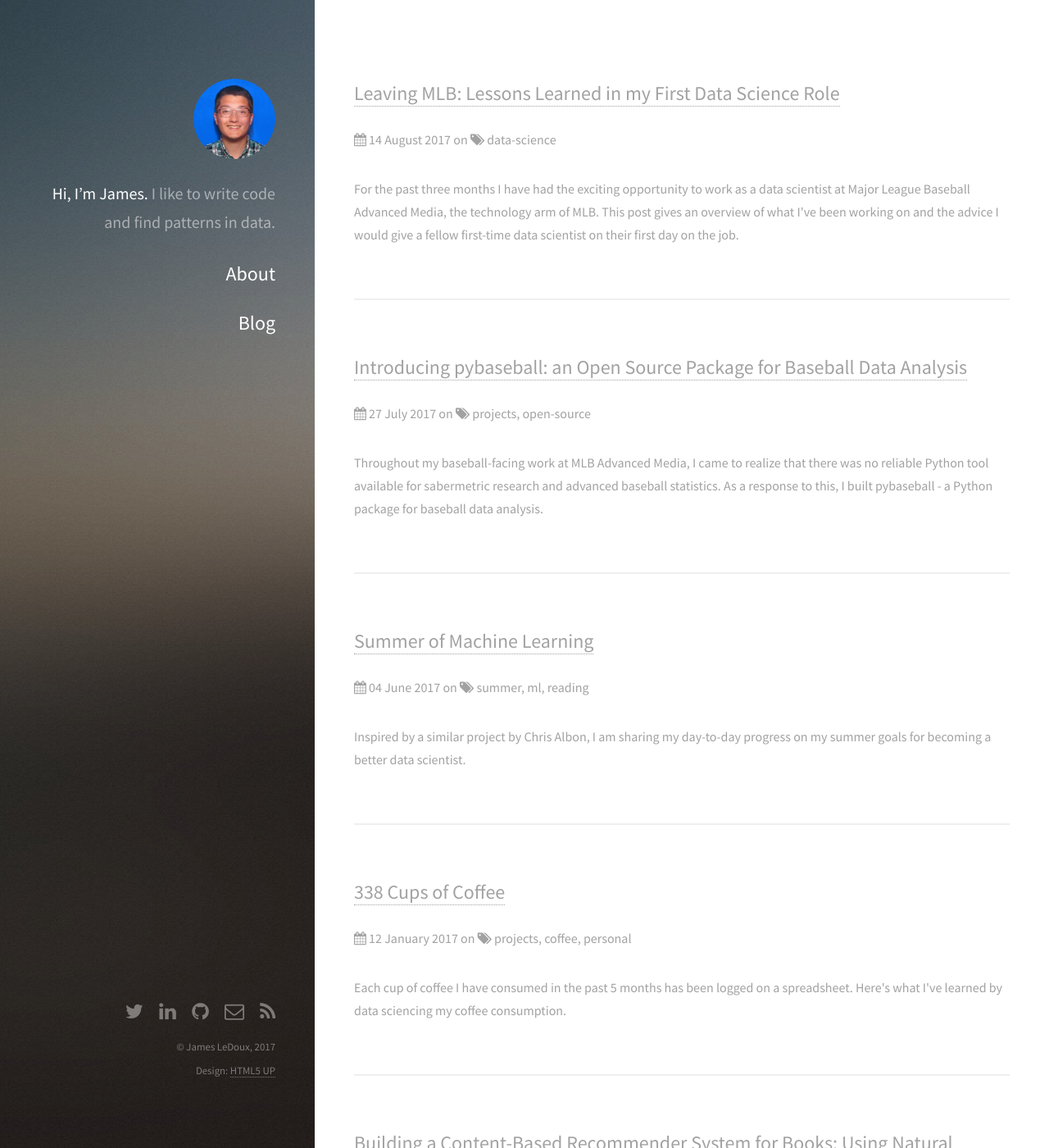
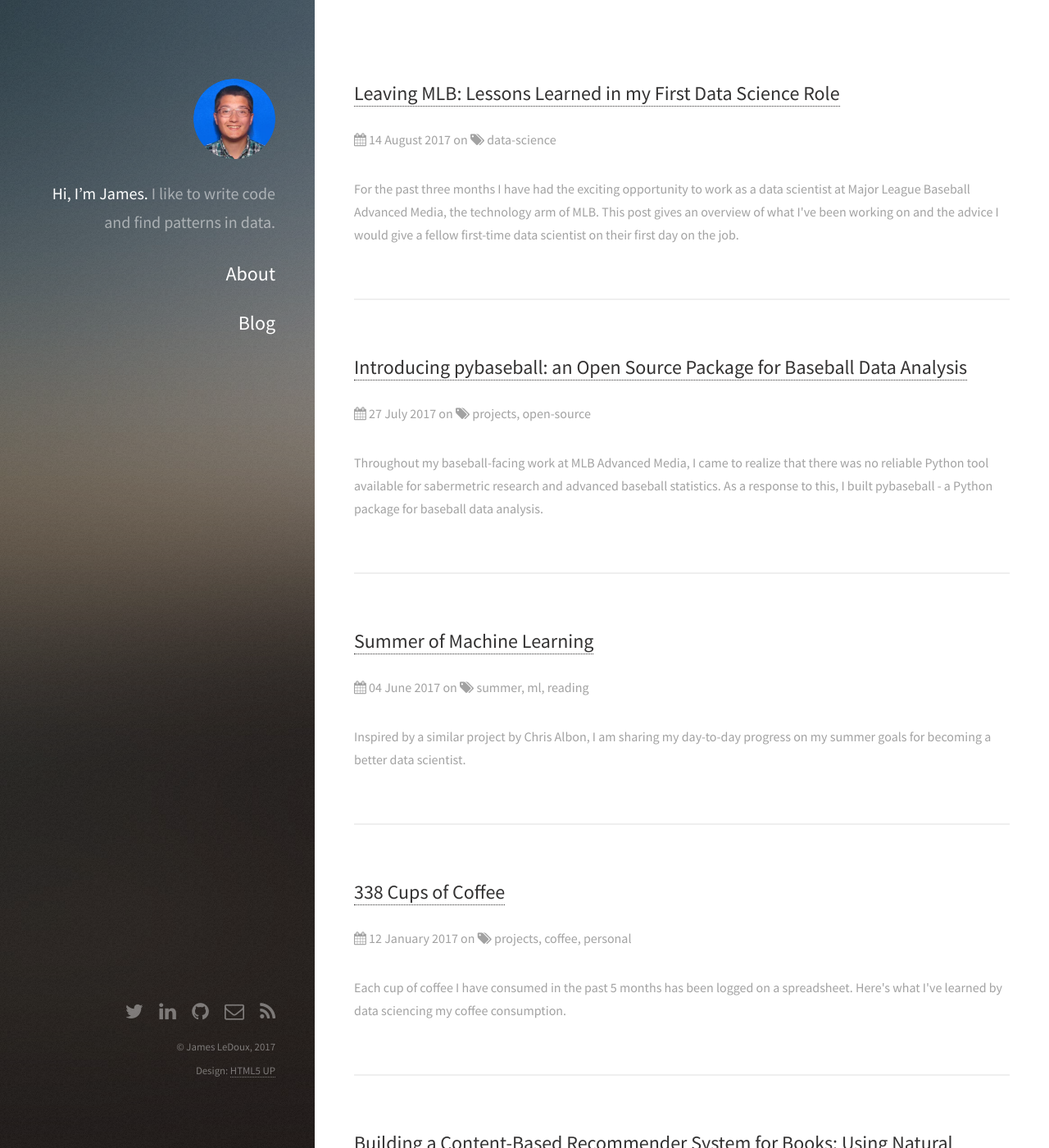
Before and after one commit to jldbc/jldbc.github.io, a Jekyll site: the page built from index.html, in a window 1280 px wide and 1400 px high. Shown: the whole window at 82% size. Built offline with Jekyll 4.4.1, drawn with Linux system fonts in a browser that asks for light colours; the list of posts is cut into pages by our own code.

Commit message:
even darker on the bold color

```diff
--- a/assets/sass/libs/_vars.scss
+++ b/assets/sass/libs/_vars.scss
@@ -27,7 +27,7 @@
 	$palette: (
 		bg:					#fff,
 		fg:					#a2a2a2,
-		fg-bold:			#a2a2a2,
+		fg-bold:			#333232,
 		fg-light:			#b2b2b2,
 		border:				#efefef,
 		border-bg:			#f7f7f7,
```
